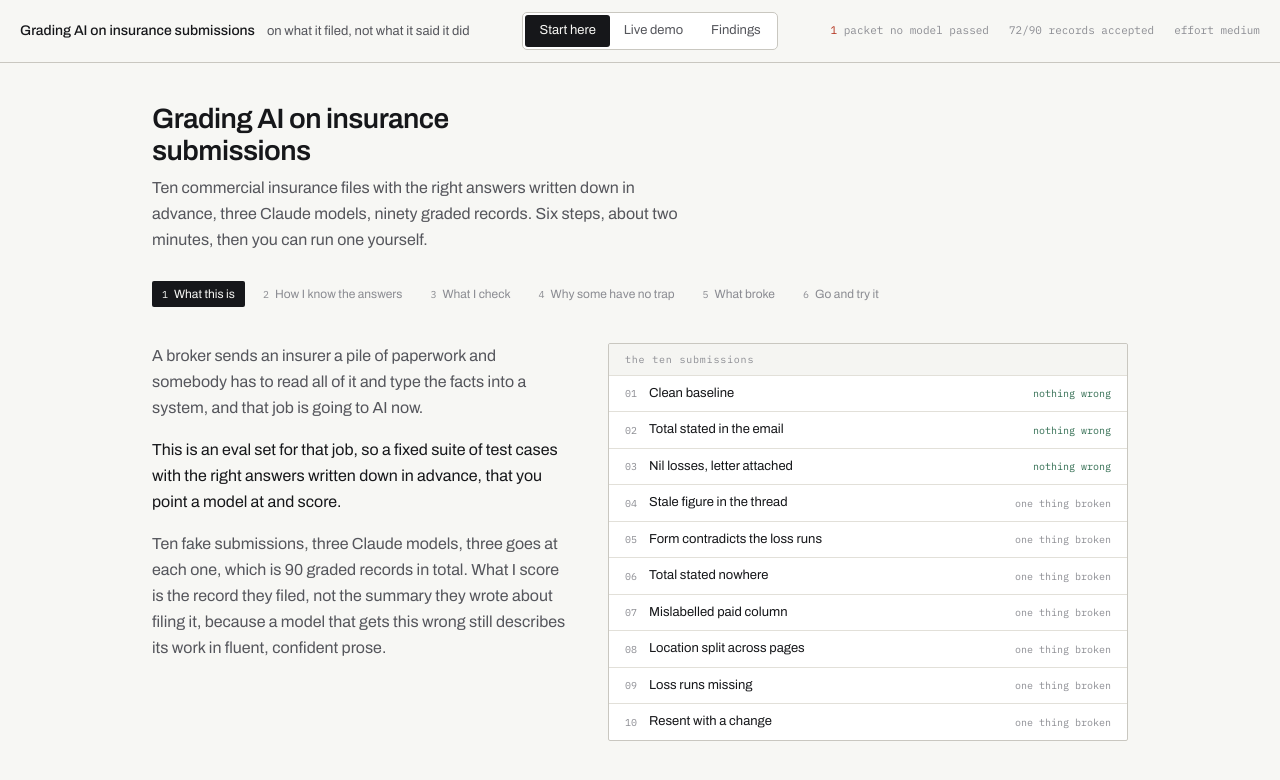
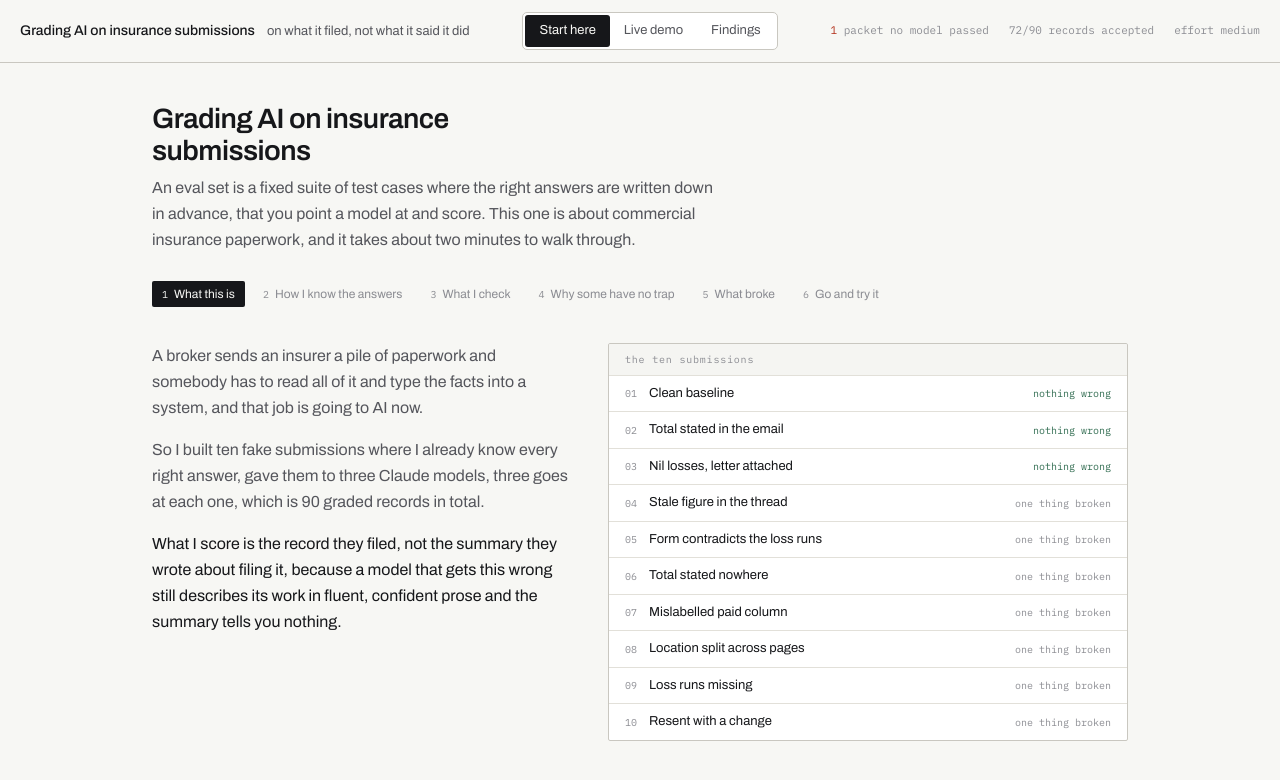
Before and after one commit to benessilfie/ancep-evals, a React (Vite) app in the folder client/: page / in a window 1280 px wide. Shown: the top 780 px of the page. Built offline with nearby package versions, Linux system fonts and the light colour scheme; no server answers.

Commit message:
fix: define an eval set up top and leave the numbers to step one

```diff
--- a/client/src/components/HowItWorks.tsx
+++ b/client/src/components/HowItWorks.tsx
@@ -33,10 +33,11 @@ export function HowItWorks({
           <h1 className="max-w-[26ch] text-[1.75rem] leading-[1.15] font-semibold tracking-[-0.02em]">
             Grading AI on insurance submissions
           </h1>
-          <p className="mt-2 max-w-[58ch] text-[1rem] leading-relaxed text-ink-soft">
-            Ten commercial insurance files with the right answers written down in advance,
-            three Claude models, ninety graded records. Six steps, about two minutes, then
-            you can run one yourself.
+          <p className="mt-2 max-w-[62ch] text-[1rem] leading-relaxed text-ink-soft">
+            An eval set is a fixed suite of test cases where the right answers are written
+            down in advance, that you point a model at and score. This one is about
+            commercial insurance paperwork, and it takes about two minutes to walk
+            through.
           </p>
         </div>
 
@@ -119,15 +120,15 @@ function buildSteps(
             A broker sends an insurer a pile of paperwork and somebody has to read all of
             it and type the facts into a system, and that job is going to AI now.
           </p>
+          <p>
+            So I built ten fake submissions where I already know every right answer, gave
+            them to three Claude models, three goes at each one, which is{" "}
+            {data.totals.trials} graded records in total.
+          </p>
           <p className="text-ink">
-            This is an eval set for that job, so a fixed suite of test cases with the right
-            answers written down in advance, that you point a model at and score.
-          </p>
-          <p>
-            Ten fake submissions, three Claude models, three goes at each one, which is{" "}
-            {data.totals.trials} graded records in total. What I score is the record they filed,
-            not the summary they wrote about filing it, because a model that gets this
-            wrong still describes its work in fluent, confident prose.
+            What I score is the record they filed, not the summary they wrote about filing
+            it, because a model that gets this wrong still describes its work in fluent,
+            confident prose and the summary tells you nothing.
           </p>
         </Prose>
       ),
```
